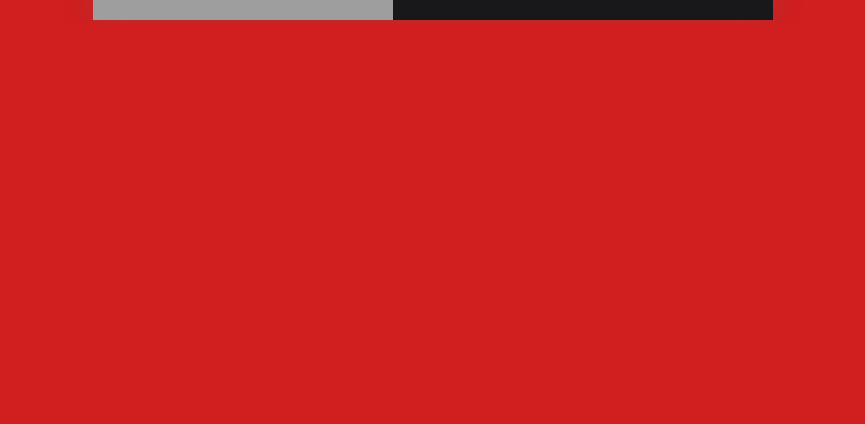
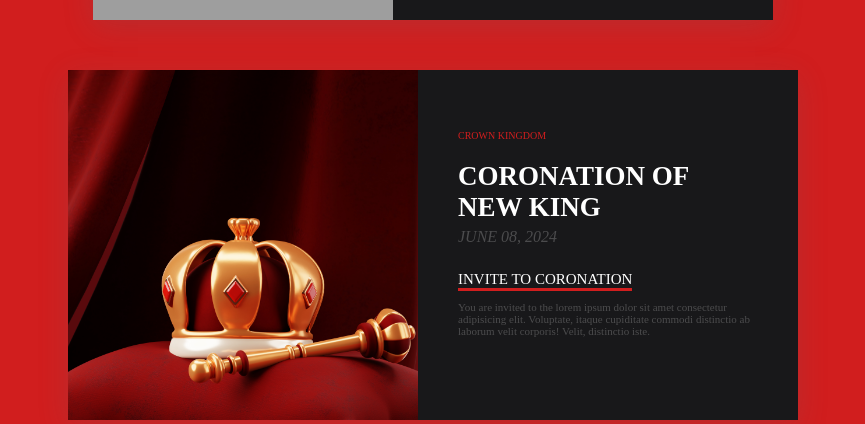
Before and after one commit to Kojoel/CardComponentChallenge, an Angular app: page / in a window 1280 px wide. Shown: the part 1320-1744 px from the top of the page, without its empty margins (207-1072 px from the left). Before the commit the page ends 1344 px from the top, so only its background shows below. Built offline with nearby package versions, Linux system fonts and the light colour scheme; grey boxes are pictures that could not be loaded.

Commit message:
Event card complete

```diff
--- a/src/app/app.component.html
+++ b/src/app/app.component.html
@@ -3,4 +3,5 @@
     <app-ecommerce-product-card></app-ecommerce-product-card>
     <app-news-article-card></app-news-article-card>
     <app-profile-card></app-profile-card>
+    <app-event-card></app-event-card>
 </div>
--- a/src/app/app.component.ts
+++ b/src/app/app.component.ts
@@ -3,11 +3,12 @@
 import { EcommerceProductCardComponent } from "./ecommerce-product-card/ecommerce-product-card.component";
 import { NewsArticleCardComponent } from "./news-article-card/news-article-card.component";
 import { ProfileCardComponent } from "./profile-card/profile-card.component";
+import { EventCardComponent } from "./event-card/event-card.component";
 
 @Component({
   selector: 'app-root',
   standalone: true,
-  imports: [RouterOutlet, EcommerceProductCardComponent, NewsArticleCardComponent, ProfileCardComponent],
+  imports: [RouterOutlet, EcommerceProductCardComponent, NewsArticleCardComponent, ProfileCardComponent, EventCardComponent],
   templateUrl: './app.component.html',
   styleUrl: './app.component.scss'
 })
--- /dev/null
+++ b/src/app/event-card/event-card.component.html
@@ -0,0 +1,20 @@
+<div class="ecom-wrapper">
+    <div class="prod-image">
+        <img src="../../assets/images/crown.jpg" alt="crown-image">
+    </div>
+    <div class="prod-info">
+        <div class="prod-category">CROWN KINGDOM</div>
+        <div class="prod-name">
+            <h3>CORONATION OF NEW KING</h3>
+            <p>JUNE 08, 2024</p>
+        </div>
+        <div class="details">
+            <div class="detail-headers">
+                <p class="description">INVITE TO CORONATION</p>
+            </div>
+            <p class="description-text">
+                You are invited to the lorem ipsum dolor sit amet consectetur adipisicing elit. Voluptate, itaque cupiditate commodi distinctio ab laborum velit corporis! Velit, distinctio iste.
+            </p>
+        </div>
+    </div>
+</div>
--- /dev/null
+++ b/src/app/event-card/event-card.component.scss
@@ -0,0 +1,123 @@
+.ecom-wrapper{
+    width: fit-content;
+    height: 350px;
+    display: flex;
+    /* flex-direction: column; */
+    background: rgb(24, 24, 26);
+    box-shadow: rgba(100, 100, 111, 0.2) 0px 7px 29px 0px;
+    transition: .2s;
+}
+
+.prod-image {
+    height: 350px;
+    width: fit-content;
+    transition: .2s;
+}
+.prod-image img {
+    height: 350px;
+    width: 350px;
+    object-fit: cover;
+    transition: .2s;
+}
+
+.prod-info {
+    width: 300px;
+    height: calc(350px - 120px);
+    color: white;
+    padding: 60px 40px;
+    background: rgb(24, 24, 26);
+    font-family: Montserrat, Poppins, "Sans-serif";
+    display: flex;
+    flex-direction: column;
+    gap: 15px;
+}
+
+.prod-category {
+    font-size: 10px;
+    font-weight: 500;
+    margin-bottom: 5px;
+    color: rgb(209, 30, 30);
+}
+
+.prod-name{
+    margin-bottom: 10px;
+}
+.prod-name h3{
+    font-size: 27px;
+    margin-bottom: 5px;
+}
+.prod-name p {
+    font-size: 10x;
+    font-style: italic;
+    color:rgba(197, 197, 197, 0.3);
+}
+
+.price-rating {
+    display: flex;
+    /* background: red; */
+    justify-content: space-between;
+    align-items: Center;
+    margin-bottom: 10px;
+}
+.price-rating .price {
+    font-size: 25px;
+}
+.price-rating .rating {
+    display: flex;
+    gap: 5px;
+    color: white;
+}
+
+.details {
+    display: flex;
+    flex-direction: column;
+}
+
+.details .detail-headers{
+    display: flex;
+    justify-content: space-between;
+    font-size: 15px;
+    transition: .5s;
+    margin-bottom: 10px;
+}
+
+.details .detail-headers .description{
+    border-bottom: 3px solid rgb(209, 30, 30);
+    font-weight: 500;
+    text-align: center;
+}
+
+.details .detail-headers .description:hover
+{
+    border-bottom: 3px solid rgb(209, 30, 30);
+    transition: .2s;
+    cursor: pointer;
+}
+
+.details .description-text {
+    font-size: 11px;
+    color:rgba(197, 197, 197, 0.3);
+    margin-bottom: 10px;
+}
+
+
+/* Media Queries */
+
+@media only screen and (max-width: 984px) {
+    .prod-info{
+        width: calc(400px - 80px);
+    }
+    .prod-image {
+        // height: 400px;
+        width: 350px;
+    }
+    .prod-image img{
+        height: 300px;
+        width: 400px;
+        object-fit: cover;
+    }
+    .ecom-wrapper {
+        flex-direction: column;
+        width: 400px;
+    }
+}
```
Also changed, not shown: src/app/event-card/event-card.component.ts (added, +12 -0 lines), src/assets/images/crown.jpg (added), 1 other file (tests, documents, lock files or other folders).
